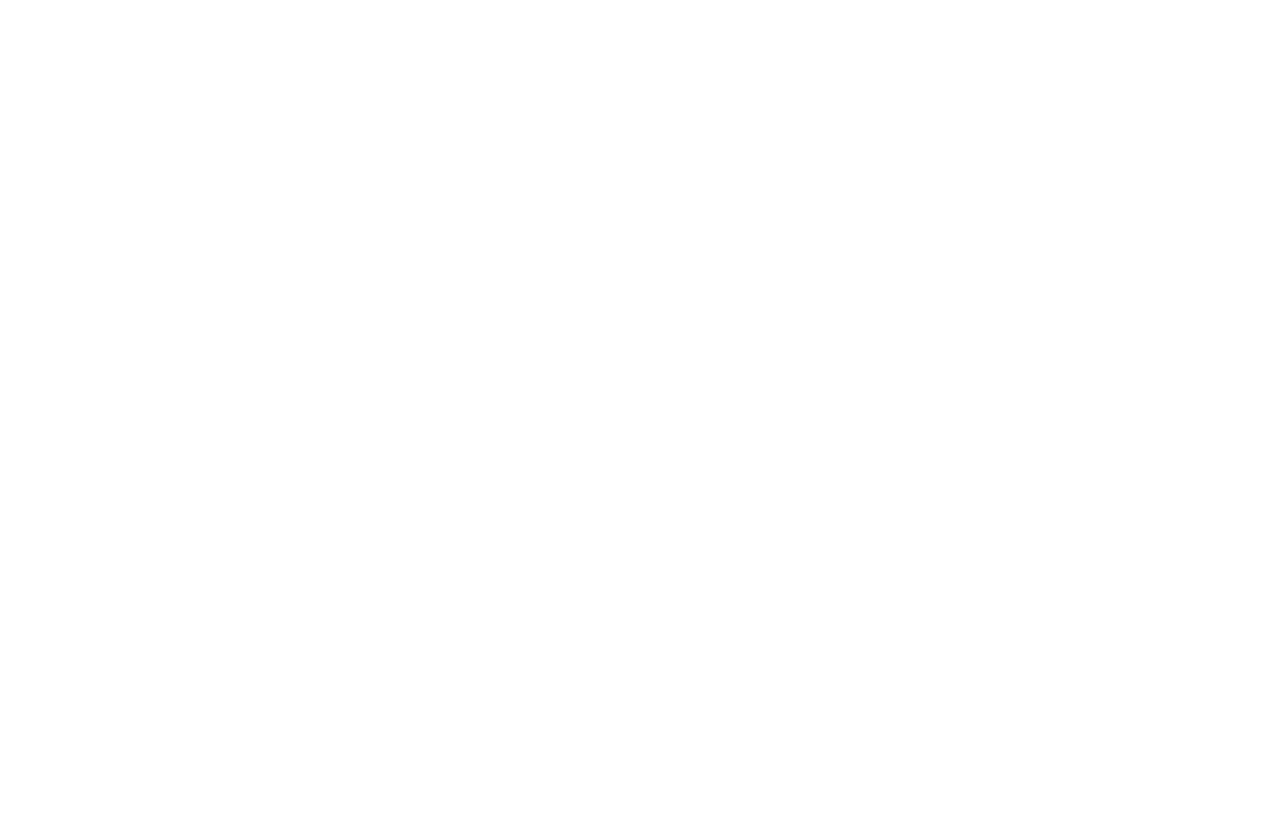
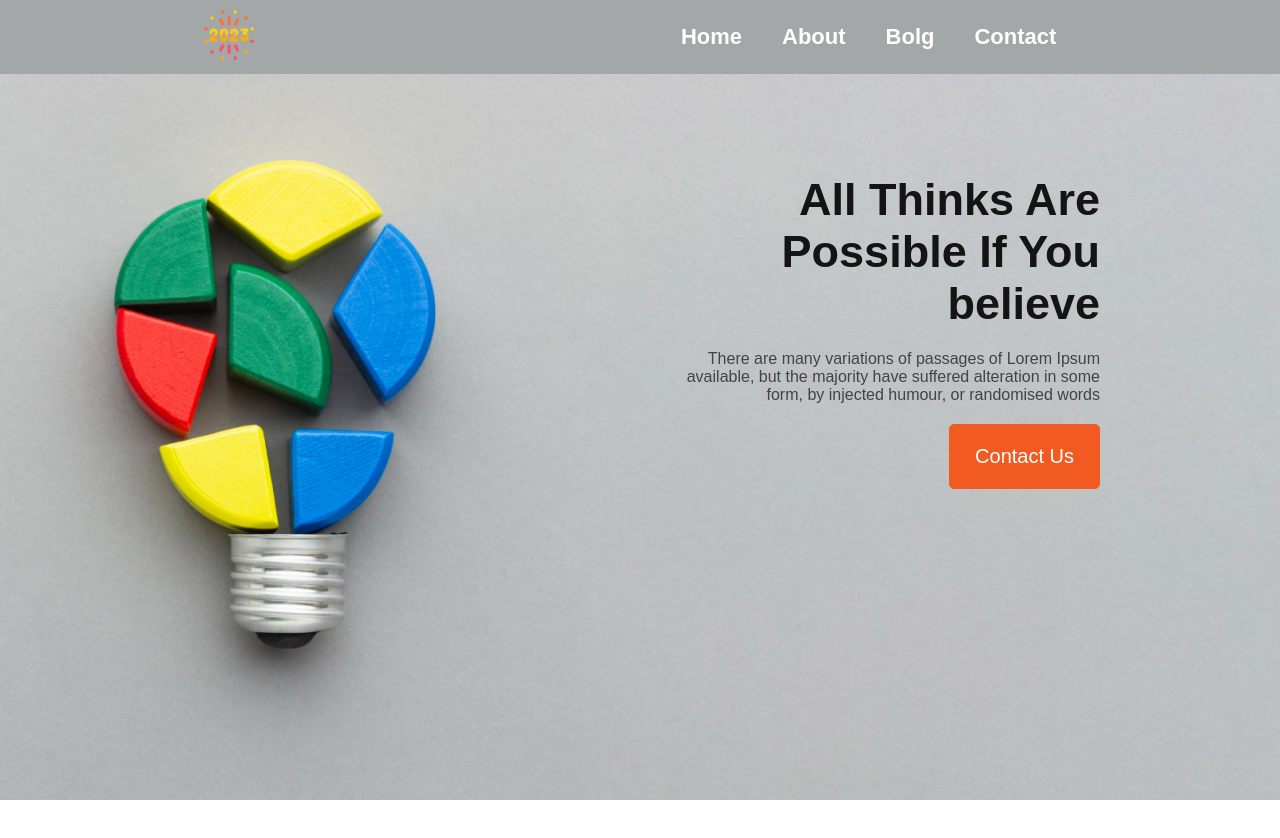
Before and after one commit to mdsamaul/new-year-2023-and-new-me, a plain HTML site: page index.html in a window 1280 px wide. Before the commit the page ends 800 px from the top, so only its background shows below. Drawn offline with Linux system fonts and the light colour scheme; a web font is replaced by a local one.

Commit message:
added navber and banner

```diff
--- a/css/style.css
+++ b/css/style.css
@@ -0,0 +1,98 @@
+/* universal style  */
+* {
+    padding: 0px;
+    margin: 0px;
+    font-family: 'Allerta', 'Work Sans', sans-serif;
+}
+
+/* header logo and manu section */
+header {
+    width: 100%;
+    height: 100vh;
+    background-image: url(../images/banner/banner2.png);
+    background-size: cover;
+    background-repeat: no-repeat;
+}
+
+nav {
+    width: 100%;
+    display: flex;
+    justify-content: space-around;
+    padding: 10px 0;
+    align-items: center;
+    background-color: #a4a7a8;
+}
+
+.logo img {
+    width: 50px;
+    height: 50px;
+    cursor: pointer;
+}
+
+.menu ul {
+    display: flex;
+}
+
+.menu li {
+    list-style: none;
+}
+
+.menu li a {
+    text-decoration: none;
+    padding: 20px 20px;
+    color: #ffffff;
+    font-size: 22px;
+    font-weight: 600;
+    font-family: 'Rubik', sans-serif;
+    transition: .7s;
+}
+
+.menu li a:hover {
+    transition: .7s;
+    color: #723415;
+}
+
+/* banner section */
+.banner {
+    width: 100%;
+    height: 100vh;
+    display: flex;
+    justify-content: right;
+    text-align: right;
+}
+
+.banner-title {
+    font-weight: 900;
+    font-size: 45px;
+    color: #151414;
+    padding: 100px 180px 0 500px;
+    font-family: 'Allerta', sans-serif;
+
+}
+
+.banner-details {
+    font-size: 16px;
+    color: #444343;
+    padding: 20px 180px 0 600px;
+}
+
+.btn {
+    border-radius: 5px;
+    color: #ffffff;
+    background-color: #f15b22;
+    padding: 20px 25px;
+    cursor: pointer;
+    border: 1px solid #f15b22;
+    transition: .7s;
+}
+.btn:hover{
+    background-color: #bec2c3;
+    transition: .7s;
+    color: #151414;
+}
+.contact-btn {
+    margin: 20px 180px 0 0;
+    font-weight: 400;
+    font-size: 20px;
+    color: #FFFFFF;
+}
--- a/index.html
+++ b/index.html
@@ -5,14 +5,42 @@
     <meta charset="UTF-8">
     <meta http-equiv="X-UA-Compatible" content="IE=edge">
     <meta name="viewport" content="width=device-width, initial-scale=1.0">
-    <title>new year</title>
-
+    <!-- favicon  -->
+    <link rel="shortcut icon" href="images/icons/logo.png" type="image/x-icon">
+    <title>New Year 2023</title>
+    <!-- font-awesome link -->
+    <link rel="stylesheet" href="https://cdnjs.cloudflare.com/ajax/libs/font-awesome/6.1.1/css/all.min.css">
+    <!-- google font link  -->
+    <link rel="preconnect" href="https://fonts.googleapis.com"><link rel="preconnect" href="https://fonts.gstatic.com" crossorigin><link href="https://fonts.googleapis.com/css2?family=Allerta&display=swap" rel="stylesheet">
     <!-- css link -->
     <link rel="stylesheet" type="text/css" href="css/style.css">
 </head>
 
 <body>
     <header>
+        <nav>
+            <div class="logo">
+                <img src="images/icons/logo.png" alt="2023">
+            </div>
+            <div class="menu">
+                <ul>
+                    <li><a href="#">Home</a></li>
+                    <li><a href="#">About</a></li>
+                    <li><a href="#">Bolg</a></li>
+                    <li><a href="#">Contact</a></li>
+                </ul>
+            </div>
+        </nav>
+        <div class="banner">
+            <div class="banner-left-img">
+                <!-- <img src="images/banner/banner2.png" alt=""> -->
+            </div>
+            <div class="banner-right-text">
+                <h1 class="banner-title">All Thinks Are <br> Possible If You <br> believe</h1>
+                <p class="banner-details">There are many variations of passages of Lorem Ipsum <br> available, but the majority have suffered alteration in some <br> form, by injected humour, or randomised words</p>
+                <button class="btn contact-btn">Contact Us</button>
+            </div>
+        </div>
 
     </header>
 
```
Also changed, not shown: images/icons/logo.png (added).
